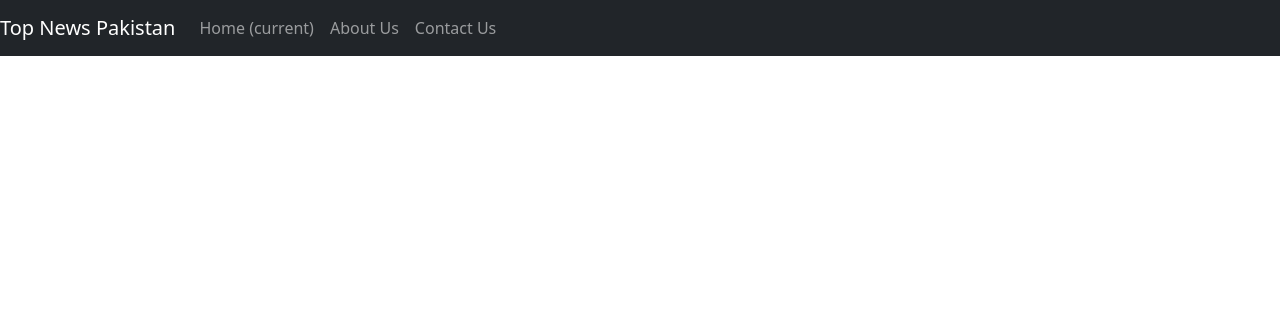
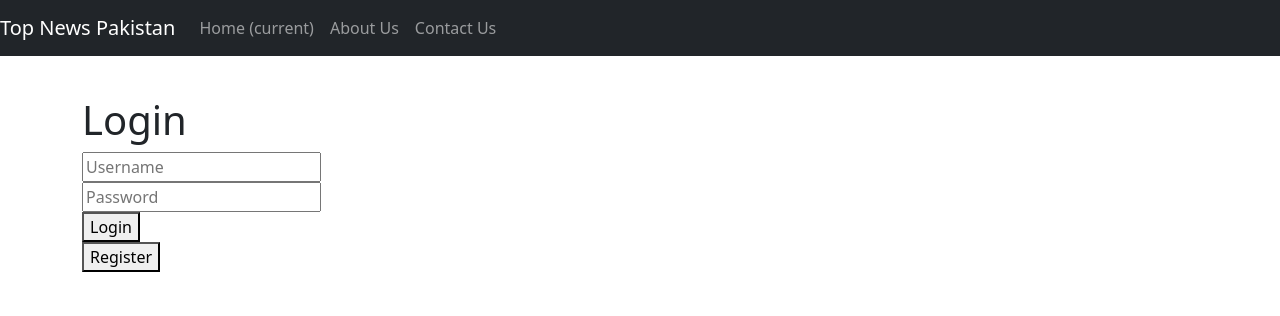
Before and after one commit to awessakhtar/python_projects, a Flask app: page / in a window 1280 px wide. Shown: the top 316 px of the page. Run offline with Flask 3, Linux system fonts and the light colour scheme; data that the repository does not hold is empty.

Commit message:
the Top News application has been added same is submitted as final project in cs50.

```diff
--- a/topNews/app.py
+++ b/topNews/app.py
@@ -1,17 +1,62 @@
-from flask import Flask, render_template
+from flask import Flask, render_template, request
 from bs4 import BeautifulSoup
 import requests
+import sqlite3
 
 
 app = Flask(__name__)
 
-@app.route("/")
+@app.route("/", methods = ["POST", "GET"])
 
 def index():
-    top_geo = get_geo()
-    top_smaa = get_smaa()
-    top_express = get_express()
-    return render_template("index.html", top_geo = top_geo, top_smaa = top_smaa, top_express = top_express)
+    # upon initial acess serve log in page
+    if request.method == "GET":
+        return render_template("Login.html")
+
+    # when username and password are enter validate from db
+    elif request.method == "POST":
+
+        #get username from html page form to validate with database
+        username = request.form.get("username")
+
+        # Check if the username and password exist in the database
+        with sqlite3.connect("users.db") as db:
+            cur = db.cursor()
+            cur.execute("SELECT username FROM users WHERE username = ?", (username,))
+            username_exists = cur.fetchone()
+
+            cur.execute("SELECT password FROM users WHERE username = ?", (username,))
+            password_exists = cur.fetchone() is not None
+            cur.close()
+
+    if username_exists is None:
+        if request.method == "POST":
+            register()
+            return render_template("register.html")
+    else:
+        render_template("login.html")
+
+
+        # If the username and password exist in the database, then return a message indicating that the user is already registered
+        if username_exists and password_exists:
+            #Redirect to index.html page
+            top_geo = get_geo()
+            top_smaa = get_smaa()
+            top_express = get_express()
+            return render_template("index.html", top_geo = top_geo, top_smaa = top_smaa, top_express = top_express)
+
+
+
+@app.route("/register")
+def register():
+    with sqlite3.connect("users.db") as db:
+        cur = db.cursor()
+        username = request.form["username"]
+        password = request.form["password"]
+        cur.execute("INSERT INTO users (username, password) VALUES (?, ?)", (username, password))
+        cur.close()
+        return ("login.html")
+
 
 
 def get_geo():
--- a/topNews/templates/index.html
+++ b/topNews/templates/index.html
@@ -1,4 +1,6 @@
 {% extends "layout.html" %}
+
+
 {% block body %}
   <div class="container text-center mt-5">
     <div class="row align-items-start">
--- a/topNews/templates/layout.html
+++ b/topNews/templates/layout.html
@@ -8,7 +8,7 @@
 	    <title>Top News</title>
 	</head>
 	<body>
-  <p></p>
+		<div class="container">
 			<nav class="navbar fixed-top mb-5 navbar-expand-lg navbar-dark bg-dark">
 					<a class="navbar-brand" href="#">Top News Pakistan</a>
 	        	<button class="navbar-toggler" type="button" data-toggle="collapse" data-target="#navbarNav" aria-controls="navbarNav" aria-expanded="false" aria-label="Toggle navigation">
@@ -28,6 +28,8 @@
 	        	  	</ul>
 	        	</div>
 	    	</nav>
+		</div>
+
 
 
 
--- /dev/null
+++ b/topNews/templates/login.html
@@ -0,0 +1,19 @@
+{% extends "layout.html" %}
+{% block body %}
+<body>
+  <div class="container mt-5 pt-5">
+    <form action="/" method="post">
+      <div class="login-form">
+        <h1>Login</h1>
+        <input type="text" name="username" placeholder="Username">
+        <br>
+        <input type="password" name="password" placeholder="Password">
+        <br>
+        <button type="submit">Login</button>
+        <br>
+        <button>Register</button>
+      </div>
+    </form>
+  </div>
+</body>
+{% endblock %}
```
Also changed, not shown: topNews/templates/register.html (added, +19 -0 lines), topNews/readme.md (added), topNews/readme.txt (deleted), topNews/users.db (added). Lines whose indentation alone changed are shown as unchanged.
